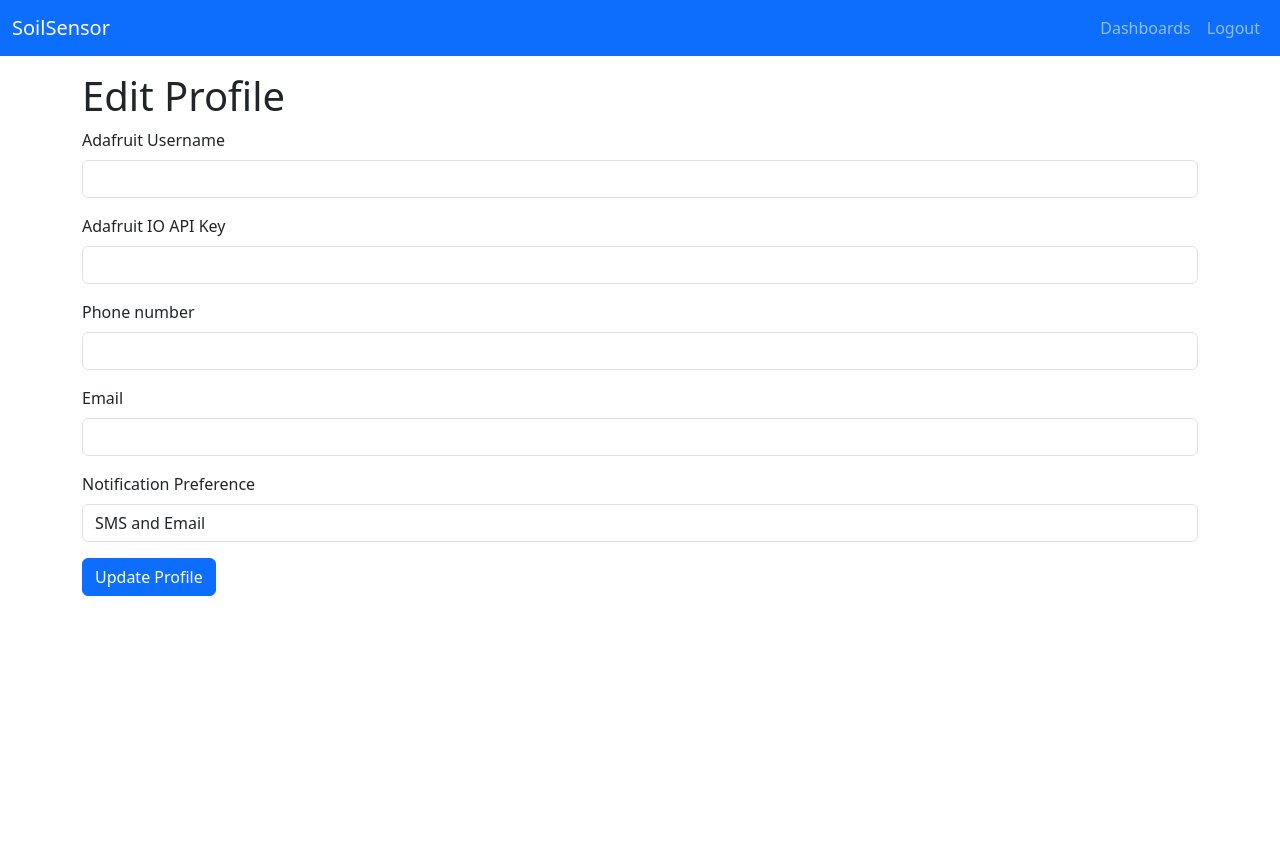
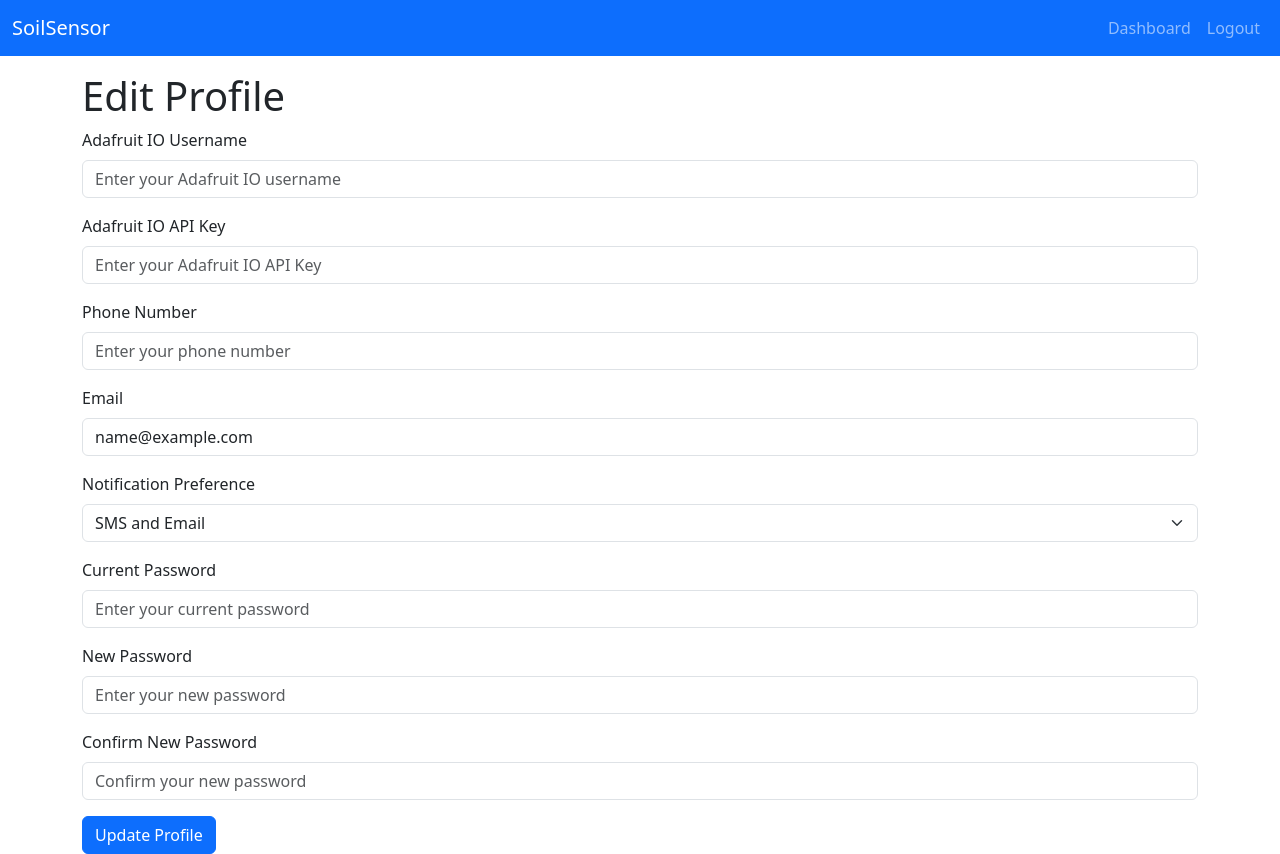
Before and after one commit to Coltinho10/CS437FinalProject, a Flask app: page /profile in a window 1280 px wide. Before the commit the page ends 596 px from the top, so only its background shows below. Run offline with Flask 3, Linux system fonts and the light colour scheme; the visitor is signed in with stand-in values (Sample User, id 1).

Commit message:
improved profile page

```diff
--- a/app/forms.py
+++ b/app/forms.py
@@ -1,6 +1,6 @@
 from flask_wtf import FlaskForm
 from wtforms import StringField, PasswordField, SubmitField, SelectField
-from wtforms.validators import DataRequired, Length, EqualTo, ValidationError, Optional
+from wtforms.validators import DataRequired, Length, EqualTo, ValidationError, Optional, Email
 import re
 
 class RegistrationForm(FlaskForm):
@@ -30,19 +30,19 @@ class LoginForm(FlaskForm):
     password = PasswordField('Password', validators=[DataRequired()])
 
 class UserProfileForm(FlaskForm):
-    adafruit_username = StringField('Adafruit IO Username', validators=[DataRequired()])
-    adafruit_aio_key = PasswordField('Adafruit IO API Key', validators=[DataRequired()])
-    current_password = PasswordField('Current Password', validators=[DataRequired()])
-    new_password = PasswordField('New Password', validators=[Length(min=6)])
-    confirm_password = PasswordField('Confirm Password', validators=[Length(min=6)])
-    phone_number = StringField('Phone number', validators=[Length(max=10)])
-    email = StringField('Email', validators=[Length(min=6)])
+    adafruit_username = StringField('Adafruit IO Username', validators=[Optional(), Length(max=50)])
+    adafruit_aio_key = PasswordField('Adafruit IO API Key', validators=[Optional(), Length(max=100)])
+    phone_number = StringField('Phone Number', validators=[Optional(), Length(max=10)])
+    email = StringField('Email', validators=[Optional(), Email(), Length(max=120)])
     notification_preference = SelectField('Notification Preference', choices=[
         ('both', 'SMS and Email'),
         ('sms', 'SMS Only'),
         ('email', 'Email Only'),
         ('none', 'No Notifications')
-    ])
+    ], validators=[Optional()])
+    current_password = PasswordField('Current Password', validators=[Optional()])
+    new_password = PasswordField('New Password', validators=[Optional(), Length(min=6)])
+    confirm_password = PasswordField('Confirm New Password', validators=[Optional(), EqualTo('new_password', message='Passwords must match.')])
     submit = SubmitField('Update Profile')
 
 class EditSetupForm(FlaskForm):
--- a/app/routes.py
+++ b/app/routes.py
@@ -223,12 +223,24 @@ def init_routes(app, db, login_manager):
     def profile():
         form = UserProfileForm(obj=current_user)  # Populate form with current user data
 
+        # If user has an Adafruit AIO Key, set the form field to '***' to indicate it's set
+        if current_user.adafruit_aio_key and not form.adafruit_aio_key.data:
+            form.adafruit_aio_key.data = '***'
+
         if form.validate_on_submit():
-            # Update Adafruit credentials if provided
+            # Update Adafruit Username if provided
             if form.adafruit_username.data:
                 current_user.adafruit_username = form.adafruit_username.data.strip()
+
+            # Handle Adafruit AIO Key update
             if form.adafruit_aio_key.data:
-                current_user.adafruit_aio_key = form.adafruit_aio_key.data.strip()
+                if form.adafruit_aio_key.data != '***':
+                    # User entered a new API Key; update it
+                    current_user.adafruit_aio_key = form.adafruit_aio_key.data.strip()
+                    flash('Adafruit IO API Key updated successfully!', 'success')
+                else:
+                    # User left the API Key as '***'; do not change it
+                    flash('Adafruit IO API Key remains unchanged.', 'info')
 
             # Handle password change
             if form.new_password.data:
@@ -242,7 +254,7 @@ def init_routes(app, db, login_manager):
                     flash('Incorrect current password.', 'danger')
                     return redirect(url_for('profile'))
 
-            # Update other profile fields
+            # Update other profile fields if provided
             if form.phone_number.data:
                 current_user.phone_number = form.phone_number.data.strip()
             if form.email.data:
@@ -253,7 +265,7 @@ def init_routes(app, db, login_manager):
             try:
                 db.session.commit()
                 flash('Profile updated successfully!', 'success')
-                return redirect(url_for('profile'))  # Redirect to GET profile to prevent form resubmission
+                return redirect(url_for('profile'))  # Redirect to prevent form resubmission
             except SQLAlchemyError as e:
                 db.session.rollback()
                 app.logger.error(f"Database error during profile update: {e}")
@@ -264,8 +276,8 @@ def init_routes(app, db, login_manager):
             # If form didn't validate, flash errors without redirecting
             for field, errors in form.errors.items():
                 for error in errors:
-                    field_name = getattr(form, field).label.text
-                    flash(f"Error in {field_name}: {error}", 'danger')
+                    field_label = getattr(form, field).label.text
+                    flash(f"Error in {field_label}: {error}", 'danger')
 
         return render_template('profile.html', form=form)
 
@@ -408,3 +420,11 @@ def init_routes(app, db, login_manager):
         except requests.exceptions.RequestException as e:
             logging.error(f"Error triggering pump: {e}")
             return jsonify({"error": "Failed to trigger pump"}), 500
+
+
+    @app.route('/logout')
+    @login_required
+    def logout():
+        logout_user()  # Logs out the current user
+        flash('You have been logged out.', 'info')  # Optional: Flash a logout message
+        return redirect(url_for('login'))  # Redirect to the login page
--- a/app/templates/profile.html
+++ b/app/templates/profile.html
@@ -2,60 +2,138 @@
 <html>
 
 <head>
-    <title>Dashboard</title>
+    <title>Edit Profile</title>
     <link rel="stylesheet" href="https://cdn.jsdelivr.net/npm/bootstrap@5.3.2/dist/css/bootstrap.min.css">
     <script src="https://cdn.jsdelivr.net/npm/bootstrap@5.3.2/dist/js/bootstrap.bundle.min.js"></script>
 </head>
 
+<body>
+    <!-- Navigation Bar -->
     <nav class="navbar navbar-expand-lg navbar-dark bg-primary">
         <div class="container-fluid">
             <a class="navbar-brand" href="{{ url_for('index') }}">SoilSensor</a>
-        <button class="navbar-toggler" type="button" data-bs-toggle="collapse" data-bs-target="#navbarNav" aria-controls="navbarNav" aria-expanded="false" aria-label="Toggle navigation">
+            <button class="navbar-toggler" type="button" data-bs-toggle="collapse" data-bs-target="#navbarNav"
+                aria-controls="navbarNav" aria-expanded="false" aria-label="Toggle navigation">
                 <span class="navbar-toggler-icon"></span>
             </button>
             <div class="collapse navbar-collapse" id="navbarNav">
                 <ul class="navbar-nav ms-auto">
+                    <!-- Dashboard Link -->
                     <li class="nav-item">
-                    <a class="nav-link" href="{{ url_for('dashboard') }}">Dashboards</a>
+                        <a class="nav-link" href="{{ url_for('dashboard') }}">Dashboard</a>
                     </li>
+                    <!-- Logout Link -->
                     <li class="nav-item">
-                    <a class="nav-link" href="{{ url_for('login') }}">Logout</a>
+                        <a class="nav-link" href="{{ url_for('logout') }}">Logout</a>
                     </li>
                 </ul>
             </div>
         </div>
     </nav>
 
-<body>
+    <!-- Flash Messages -->
+    <div class="container mt-3">
+        {% with messages = get_flashed_messages(with_categories=true) %}
+            {% if messages %}
+                {% for category, message in messages %}
+                    <div class="alert alert-{{ category }} alert-dismissible fade show mb-4" role="alert">
+                        {% if message == "Account setup required." %}
+                            Account setup required. <a href="{{ url_for('profile') }}" class="alert-link">Click here to get started.</a>
+                        {% else %}
+                            {{ message }}
+                        {% endif %}
+                        <button type="button" class="btn-close" data-bs-dismiss="alert" aria-label="Close"></button>
+                    </div>
+                {% endfor %}
+            {% endif %}
+        {% endwith %}
+    </div>
+
+    <!-- Profile Form -->
     <div class="container mt-3">
         <h1>Edit Profile</h1>
         <form method="POST" action="{{ url_for('profile') }}">
+            {{ form.hidden_tag() }}  <!-- CSRF Token -->
+
+            <!-- Adafruit Username -->
             <div class="mb-3">
-                <label for="adafruitUsername" class="form-label">Adafruit Username</label>
-                <input type="text" class="form-control" id="adafruitUsername" name="adafruit_username">
+                {{ form.adafruit_username.label(class="form-label") }}
+                {{ form.adafruit_username(class="form-control", placeholder="Enter your Adafruit IO username") }}
+                {% for error in form.adafruit_username.errors %}
+                    <div class="text-danger">{{ error }}</div>
+                {% endfor %}
             </div>
+
+            <!-- Adafruit IO API Key -->
             <div class="mb-3">
-                <label for="adafruitAioKey" class="form-label">Adafruit IO API Key</label>
-                <input type="password" class="form-control" id="adafruitAioKey" name="adafruit_aio_key">
+                {{ form.adafruit_aio_key.label(class="form-label") }}
+                {{ form.adafruit_aio_key(class="form-control", placeholder="Enter your Adafruit IO API Key") }}
+                {% if current_user.adafruit_aio_key %}
+                    <small class="form-text text-muted">Leave '***' to keep your current API Key.</small>
+                {% endif %}
+                {% for error in form.adafruit_aio_key.errors %}
+                    <div class="text-danger">{{ error }}</div>
+                {% endfor %}
             </div>
+
+            <!-- Phone Number -->
             <div class="mb-3">
-                <label for="adafruitAioKey" class="form-label">Phone number</label>
-                <input type="text" class="form-control" id="phoneNumber" name="phone_number">
+                {{ form.phone_number.label(class="form-label") }}
+                {{ form.phone_number(class="form-control", placeholder="Enter your phone number") }}
+                {% for error in form.phone_number.errors %}
+                    <div class="text-danger">{{ error }}</div>
+                {% endfor %}
             </div>
+
+            <!-- Email -->
             <div class="mb-3">
-                <label for="adafruitAioKey" class="form-label">Email</label>
-                <input type="text" class="form-control" id="email" name="email">
+                {{ form.email.label(class="form-label") }}
+                {{ form.email(class="form-control", placeholder="Enter your email address") }}
+                {% for error in form.email.errors %}
+                    <div class="text-danger">{{ error }}</div>
+                {% endfor %}
             </div>
+
+            <!-- Notification Preference -->
             <div class="mb-3">
-                <label for="notificationPreference" class="form-label">Notification Preference</label>
-                <select class="form-control" id="notificationPreference" name="notification_preference">
-                    <option value="both">SMS and Email</option>
-                    <option value="sms">SMS Only</option>
-                    <option value="email">Email Only</option>
-                    <option value="none">No Notifications</option>
-                </select>
+                {{ form.notification_preference.label(class="form-label") }}
+                {{ form.notification_preference(class="form-select") }}
+                {% for error in form.notification_preference.errors %}
+                    <div class="text-danger">{{ error }}</div>
+                {% endfor %}
             </div>
+
+            <!-- Current Password (for password change) -->
+            <div class="mb-3">
+                {{ form.current_password.label(class="form-label") }}
+                {{ form.current_password(class="form-control", placeholder="Enter your current password") }}
+                {% for error in form.current_password.errors %}
+                    <div class="text-danger">{{ error }}</div>
+                {% endfor %}
+            </div>
+
+            <!-- New Password -->
+            <div class="mb-3">
+                {{ form.new_password.label(class="form-label") }}
+                {{ form.new_password(class="form-control", placeholder="Enter your new password") }}
+                {% for error in form.new_password.errors %}
+                    <div class="text-danger">{{ error }}</div>
+                {% endfor %}
+            </div>
+
+            <!-- Confirm New Password -->
+            <div class="mb-3">
+                {{ form.confirm_password.label(class="form-label") }}
+                {{ form.confirm_password(class="form-control", placeholder="Confirm your new password") }}
+                {% for error in form.confirm_password.errors %}
+                    <div class="text-danger">{{ error }}</div>
+                {% endfor %}
+            </div>
+
+            <!-- Submit Button -->
             <button type="submit" class="btn btn-primary">Update Profile</button>
         </form>
     </div>
 </body>
+
+</html>
--- a/requirements.txt
+++ b/requirements.txt
@@ -7,3 +7,4 @@ flask-wtf
 requests
 plotly
 gunicorn
+email_validator
```
Lines whose indentation alone changed are shown as unchanged.
